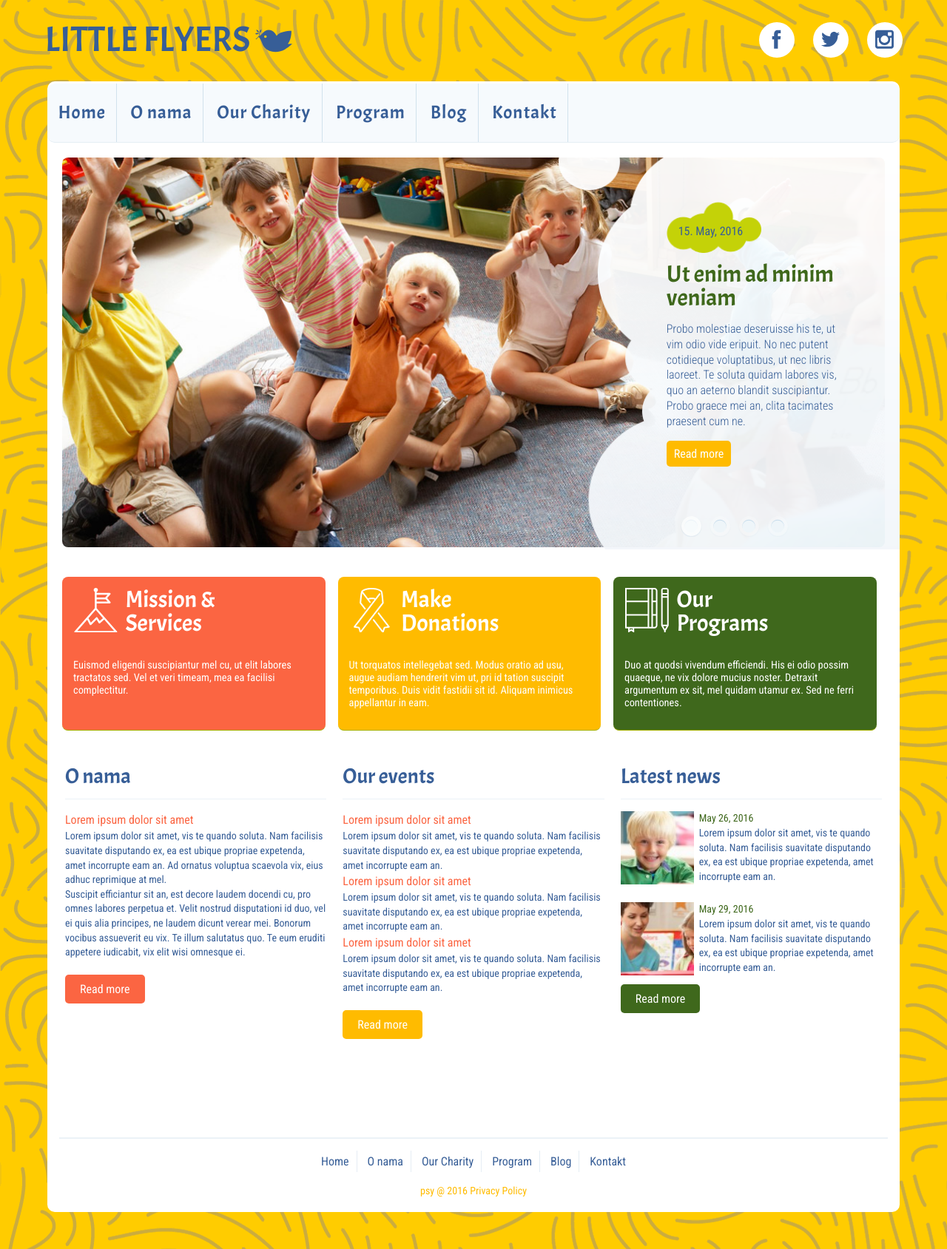
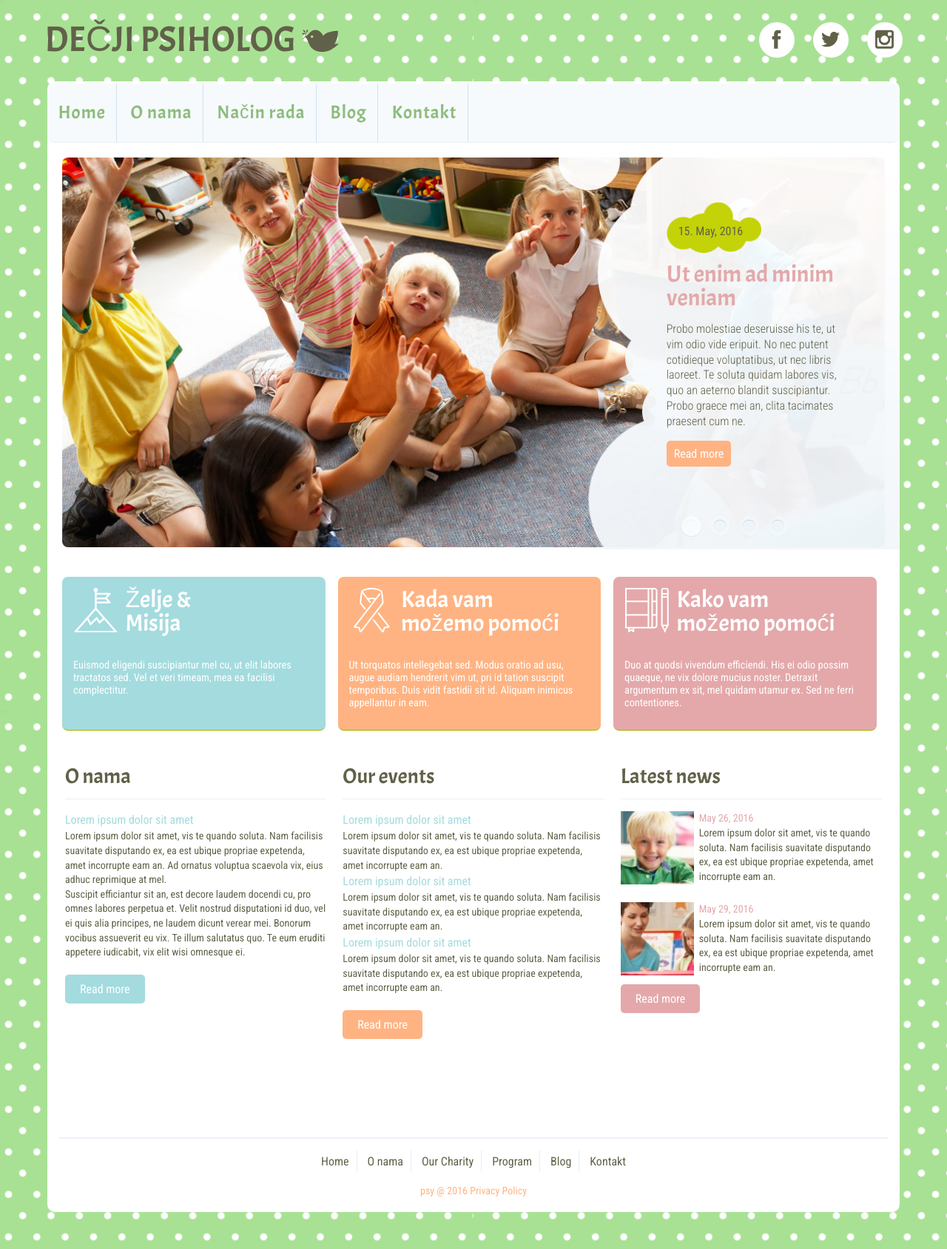
Before and after one commit to aleksandarbatin/pstherapy-dev, a PHP site: page / in a window 1280 px wide. Shown: the whole page at 74% size. Run offline with PHP 8.4, Linux system fonts and the light colour scheme.

Commit message:
colors theme with MIlena

```diff
--- a/app/assets/css/main.css
+++ b/app/assets/css/main.css
@@ -128,9 +128,9 @@ html, body {
   overflow-x: hidden; }
 
 body {
-  background: url("../img/pattern-gog.png");
-  padding-bottom: 50px;
-  background-color: #F4CC70; }
+  background: url("../img/patternMM.jpg");
+  background-color: #a8e194;
+  padding-bottom: 50px; }
 
 img {
   display: block;
@@ -216,7 +216,7 @@ u {
   -webkit-appearance: none; }
 
 .btn-read, .btnClear, .btnSend, .contact .btnSend input, .contact .btnClear input {
-  background-color: #FFBB00;
+  background-color: #ffb382;
   color: #fff;
   font-family: "Roboto Condensed", sans-serif;
   padding: 10px 20px;
@@ -258,12 +258,12 @@ u {
       margin-bottom: 2rem;
       padding: 1.5rem; } }
   .colorTeaser_box:nth-of-type(1) {
-    background-color: #FB6542; }
+    background-color: #a4dbde; }
   .colorTeaser_box:nth-of-type(2) {
-    background-color: #FFBB00; }
+    background-color: #ffb382; }
   .colorTeaser_box:nth-of-type(3) {
     margin-right: 0;
-    background-color: #3F681C; }
+    background-color: #e4a8aa; }
   .colorTeaser_box svg {
     float: left;
     width: 3.8rem;
@@ -304,7 +304,7 @@ u {
 .content_title {
   font-family: "Acme", sans-serif;
   font-size: 1.8rem;
-  color: #375E97;
+  color: #616149;
   padding-bottom: 1rem;
   margin-top: 1rem;
   margin-bottom: 1rem;
@@ -326,7 +326,7 @@ u {
     font-family: "Roboto Condensed", sans-serif;
     font-size: 1rem;
     line-height: 1.5;
-    color: #FB6542; }
+    color: #a4dbde; }
     @media (max-width: 680px) {
       .content_block .content_block_subtitle, .content_block--wider .content_block_subtitle, .content_block--faqs .content_block_subtitle {
         margin-bottom: 1rem;
@@ -337,12 +337,12 @@ u {
     font-family: "Roboto Condensed", sans-serif;
     font-size: 0.875rem;
     line-height: 1.4;
-    color: #375E97; }
+    color: #616149; }
     @media (max-width: 680px) {
       .content_block p, .content_block--wider p, .content_block--faqs p, .content_block ul li, .content_block--wider ul li, .content_block--faqs ul li {
         font-size: 1.4rem; } }
   .content_block .datemini, .content_block--wider .datemini, .content_block--faqs .datemini {
-    color: #3F681C; }
+    color: #e4a8aa; }
   .content_block--wider {
     float: left !important;
     margin-bottom: 1.5rem;
@@ -391,12 +391,12 @@ u {
   float: left;
   margin-right: 2%; }
   .content_block:nth-of-type(1) .btn-read, .content_block--wider:nth-of-type(1) .btn-read, .content_block--faqs:nth-of-type(1) .btn-read, .content_block:nth-of-type(1) .btnClear, .content_block--wider:nth-of-type(1) .btnClear, .content_block--faqs:nth-of-type(1) .btnClear, .content_block:nth-of-type(1) .btnSend, .content_block--wider:nth-of-type(1) .btnSend, .content_block--faqs:nth-of-type(1) .btnSend, .content_block:nth-of-type(1) .contact .btnSend input, .contact .btnSend .content_block:nth-of-type(1) input, .content_block--wider:nth-of-type(1) .contact .btnSend input, .contact .btnSend .content_block--wider:nth-of-type(1) input, .content_block--faqs:nth-of-type(1) .contact .btnSend input, .contact .btnSend .content_block--faqs:nth-of-type(1) input, .content_block:nth-of-type(1) .contact .btnClear input, .contact .btnClear .content_block:nth-of-type(1) input, .content_block--wider:nth-of-type(1) .contact .btnClear input, .contact .btnClear .content_block--wider:nth-of-type(1) input, .content_block--faqs:nth-of-type(1) .contact .btnClear input, .contact .btnClear .content_block--faqs:nth-of-type(1) input {
-    background-color: #FB6542; }
+    background-color: #a4dbde; }
 
 .content_block:nth-of-type(3), .content_block--wider:nth-of-type(3), .content_block--faqs:nth-of-type(3) {
   float: right; }
   .content_block:nth-of-type(3) .btn-read, .content_block--wider:nth-of-type(3) .btn-read, .content_block--faqs:nth-of-type(3) .btn-read, .content_block:nth-of-type(3) .btnClear, .content_block--wider:nth-of-type(3) .btnClear, .content_block--faqs:nth-of-type(3) .btnClear, .content_block:nth-of-type(3) .btnSend, .content_block--wider:nth-of-type(3) .btnSend, .content_block--faqs:nth-of-type(3) .btnSend, .content_block:nth-of-type(3) .contact .btnSend input, .contact .btnSend .content_block:nth-of-type(3) input, .content_block--wider:nth-of-type(3) .contact .btnSend input, .contact .btnSend .content_block--wider:nth-of-type(3) input, .content_block--faqs:nth-of-type(3) .contact .btnSend input, .contact .btnSend .content_block--faqs:nth-of-type(3) input, .content_block:nth-of-type(3) .contact .btnClear input, .contact .btnClear .content_block:nth-of-type(3) input, .content_block--wider:nth-of-type(3) .contact .btnClear input, .contact .btnClear .content_block--wider:nth-of-type(3) input, .content_block--faqs:nth-of-type(3) .contact .btnClear input, .contact .btnClear .content_block--faqs:nth-of-type(3) input {
-    background-color: #3F681C; }
+    background-color: #e4a8aa; }
 
 /*========================
 ----- NAVIGATION - MENU
@@ -411,7 +411,7 @@ u {
       position: absolute;
       width: 100%;
       z-index: 55;
-      background-color: #375E97;
+      background-color: #616149;
       border-radius: 0; } }
   .nav_menu .nav_menu_list > li {
     position: relative;
@@ -428,7 +428,7 @@ u {
       line-height: 1;
       letter-spacing: 1px;
       text-decoration: none;
-      color: #375E97; }
+      color: #8dbc7c; }
       @media (max-width: 680px) {
         .nav_menu .nav_menu_list > li a {
           width: 25%;
@@ -436,7 +436,7 @@ u {
     @media (min-width: 981px) {
       .nav_menu .nav_menu_list > li a:hover {
         color: #fff;
-        background-color: #FFBB00; } }
+        background-color: #8dbc7c; } }
   .nav_menu .nav_menu_list > li:first-child a {
     border-top-left-radius: 0.8rem;
     border-bottom-left-radius: 0.8rem; }
@@ -445,7 +445,7 @@ u {
     position: absolute;
     left: 0;
     right: -4rem;
-    background-color: #FFBB00;
+    background-color: #8dbc7c;
     color: #fff;
     z-index: 5555;
     border-bottom-right-radius: 0.8rem;
@@ -467,7 +467,7 @@ u {
 
 @media (min-width: 981px) {
   .drop-hover:hover {
-    background-color: #FFBB00;
+    background-color: #8dbc7c;
     color: #fff; } }
 
 .show {
@@ -478,13 +478,13 @@ u {
 =============================*/
 .breadcrumbs {
   padding: 0.5rem 1rem;
-  background-color: #F4CC70;
+  background-color: #F6FAFD;
   border-radius: 0.4rem; }
   .breadcrumbs li, .breadcrumbs a {
     font-family: "Roboto Condensed", sans-serif;
     font-size: 0.875rem;
     line-height: 1.4;
-    color: #375E97; }
+    color: #616149; }
     @media (max-width: 680px) {
       .breadcrumbs li, .breadcrumbs a {
         font-size: 1.4rem; } }
@@ -502,7 +502,7 @@ u {
     font-family: "Roboto Condensed", sans-serif;
     font-size: 1rem;
     line-height: 1.5;
-    color: #FB6542; }
+    color: #a4dbde; }
     @media (max-width: 680px) {
       .imageTeaser .imageTeaser__title {
         font-size: 2.5rem; } }
@@ -510,7 +510,7 @@ u {
     font-family: "Roboto Condensed", sans-serif;
     font-size: 0.875rem;
     line-height: 1.4;
-    color: #375E97; }
+    color: #616149; }
     @media (max-width: 680px) {
       .imageTeaser .imageTeaser__text {
         font-size: 1.4rem; } }
@@ -533,7 +533,7 @@ u {
     width: 2.5rem;
     height: 2.5rem; }
     .menu_btn svg path {
-      fill: #375E97; }
+      fill: #616149; }
 
 /*================
 ----- HEADER
@@ -557,7 +557,7 @@ u {
     .header .logo a {
       font-family: "Acme", sans-serif;
       font-size: 3rem;
-      color: #375E97; }
+      color: #616149; }
       @media (max-width: 680px) {
         .header .logo a {
           font-size: 4rem; } }
@@ -566,7 +566,7 @@ u {
         height: 3.125rem;
         vertical-align: sub; }
         .header .logo a svg path {
-          fill: #375E97; }
+          fill: #616149; }
         @media (max-width: 680px) {
           .header .logo a svg {
             width: 4rem;
@@ -600,7 +600,7 @@ u {
     width: 1.56rem;
     height: 1.9rem;
     vertical-align: super;
-    fill: #375E97; }
+    fill: #616149; }
   .social-icons li:last-child a {
     margin-right: 0; }
 
@@ -627,7 +627,7 @@ u {
       font-family: "Roboto Condensed", sans-serif;
       font-size: 1rem;
       line-height: 1.2;
-      color: #375E97; }
+      color: #616149; }
       @media (max-width: 680px) {
         .footer_menu li a {
           font-size: 1.4rem; } }
@@ -639,7 +639,7 @@ u {
   font-size: 0.875rem;
   line-height: 1.3;
   text-align: center;
-  color: #FFBB00; }
+  color: #ffb382; }
   @media (max-width: 680px) {
     .footer_rights {
       padding: 1rem 0;
@@ -676,7 +676,7 @@ u {
       position: absolute;
       top: 2rem;
       left: 1rem;
-      color: #375E97;
+      color: #616149;
       text-align: center;
       font-family: "Roboto Condensed", sans-serif;
       font-size: 1rem;
@@ -686,7 +686,7 @@ u {
       top: 0;
       left: 0;
       width: 100%;
-      fill: #FB6542; }
+      fill: #a4dbde; }
       .slider_content .date svg path {
         width: 100%;
         height: 100%; }
@@ -696,7 +696,7 @@ u {
     font-size: 1rem;
     line-height: 1;
     color: #fff;
-    background-color: #FFBB00;
+    background-color: #ffb382;
     padding: 8px 10px;
     border-radius: 5px; }
 
@@ -721,7 +721,7 @@ u {
   margin-bottom: 1rem;
   font-family: "Acme", sans-serif;
   font-size: 2rem;
-  color: #3F681C; }
+  color: #e4a8aa; }
 
 @media (max-width: 980px) {
   .slider_content_text {
@@ -733,7 +733,7 @@ u {
   font-size: 1rem;
   font-weight: 300;
   line-height: 1.3;
-  color: #375E97; }
+  color: #616149; }
 
 /*===============================
 -------  SLICK SLIDER MAIN
--- a/app/index.html
+++ b/app/index.html
@@ -13,7 +13,7 @@
 	<div class="header">
 		<div class="container">
 			<h1 class="logo">
-				<a href="#">LITTLE FLYERS
+				<a href="#">DEČJI PSIHOLOG
 					<svg version="1.1" x="0px" y="0px" width="50px" height="50px" viewBox="0 0 443.591 443.591" style="enable-background:new 0 0 443.591 443.591;" xml:space="preserve">
 						<g>
 							<g>
@@ -70,16 +70,17 @@
 					<li><a href="#">Home</a></li>
 					<li class="drop-hover drop-btnOne"><a class="prevent-link" href="about.html">O nama</a>
 						<ul class="dropdown-menu drop-menuOne">
-							<li><a href="testimonials.html">Testimonials</a></li>
-							<li><a href="faqs.html">FACQs</a></li>
-							<li><a href="#">Archives</a></li>
+							<li><a href="testimonials.html">Ko smo mi?</a></li>
+							<li><a href="faqs.html">Želje i misija</a></li>
+							<li><a href="#">Kada vam mozemo pomoći</a></li>
+							<li><a href="#">Kako vam mozemo pomoći</a></li>
 						</ul>
 					</li>
-					<li><a href="our-charities.html">Our Charity</a></li>
-					<li class="drop-hover drop-btnTwo"><a class="prevent-link" href="program.html">Program</a>
+					<!-- <li><a href="our-charities.html">Our Charity</a></li> -->
+					<li class="drop-hover drop-btnTwo"><a class="prevent-link" href="program.html">Način rada</a>
 						<ul class="dropdown-menu drop-menuTwo">
-							<li><a href="#">Program 1</a></li>
-							<li><a href="#">Program 2</a></li>
+							<li><a href="#">Kako izgleda dečja psihoterapija</a></li>
+							<li><a href="#">Modaliteti</a></li>
 							<li><a href="#">Program 3</a></li>
 						</ul>
 					</li>
@@ -160,7 +161,7 @@
 							</g>
 						</g>
 					</svg>
-					<h3 class="colorTeaser_box_title">Mission & <br>Services</h3>
+					<h3 class="colorTeaser_box_title">Želje & <br>Misija</h3>
 					<div class="colorTeaser_box_text">
 						<p>Euismod eligendi suscipiantur mel cu, ut elit labores tractatos sed. Vel et veri timeam, mea ea facilisi complectitur.</p>
 					</div>
@@ -176,7 +177,7 @@
 						</g>
 					</g>
 					</svg>
-					<h3 class="colorTeaser_box_title">Make<br> Donations</h3>
+					<h3 class="colorTeaser_box_title">Kada vam<br> možemo pomoći</h3>
 					<div class="colorTeaser_box_text">
 						<p>Ut torquatos intellegebat sed. Modus oratio ad usu, augue audiam hendrerit vim ut, pri id tation suscipit temporibus. Duis vidit fastidii sit id. Aliquam inimicus appellantur in eam.</p>
 					</div>
@@ -188,7 +189,7 @@
 							<path d="M56.015,0h-4.029C50.339,0,49,1.339,49,2.985V7v6v37.266l4,7V59c0,0.553,0.447,1,1,1s1-0.447,1-1v-1.734l4-7V13V7V2.985   C59,1.339,57.661,0,56.015,0z M51,9h6v2h-6V9z M54,54.984L51.723,51h4.554L54,54.984z M57,49h-6V13h6V49z M51,7V2.985   C51,2.442,51.442,2,51.985,2h4.029C56.558,2,57,2.442,57,2.985V7H51z" fill="#FFFFFF"/>
 						</g>
 					</svg>
-					<h3 class="colorTeaser_box_title">Our<br> Programs</h3>
+					<h3 class="colorTeaser_box_title">Kako vam <br> možemo pomoći</h3>
 					<div class="colorTeaser_box_text">
 						<p>Duo at quodsi vivendum efficiendi. His ei odio possim quaeque, ne vix dolore mucius noster. Detraxit argumentum ex sit, mel quidam utamur ex. Sed ne ferri contentiones.</p>
 					</div>
--- a/app/scss/components/_breadcrumbs.scss
+++ b/app/scss/components/_breadcrumbs.scss
@@ -4,7 +4,7 @@
 
 .breadcrumbs {
 	padding: 0.5rem 1rem;
-	background-color: $colorDecor-white;
+	background-color: #F6FAFD;
 	border-radius: 0.4rem;
 	li,a {
 		font-family: $textFont;
--- a/app/scss/components/_navigation-menu.scss
+++ b/app/scss/components/_navigation-menu.scss
@@ -29,7 +29,7 @@
 		line-height: 1;
 		letter-spacing: 1px;
 		text-decoration: none;
-		color: $colorText-blue;
+		color: rgb(141,188,124);
 		@include breakpoint(mobile) {
 				width: 25%;
 				color: $colorWhite;
@@ -38,7 +38,7 @@
 		a:hover {
 			@include breakpoint(exeptGadgets) {
 				color: #fff;
-				background-color: $colorDecor-blue;
+				background-color: rgb(141,188,124);
 			}
 		}
 	}
@@ -51,7 +51,7 @@
 		position: absolute;
 		left: 0;
 		right: -4rem;
-		background-color: $colorDecor-blue;
+		background-color:  rgb(141,188,124);
 		color: #fff;
 		z-index: 5555;
 		border-bottom-right-radius: 0.8rem;
@@ -83,7 +83,7 @@
 
 .drop-hover:hover {
 	@include breakpoint(exeptGadgets) {
-		background-color: $colorDecor-blue;
+		background-color:rgb(141,188,124);
 		color: #fff;
 	}
 }
--- a/app/scss/config/_baseConfig.scss
+++ b/app/scss/config/_baseConfig.scss
@@ -25,9 +25,10 @@ html, body {
 }
 
 body {
-    background: url('../img/pattern-gog.png');
+    background: url('../img/patternMM.jpg');
+    background-color:rgb(168,225,148);
     padding-bottom: 50px;
-    background-color: $colorDecor-white;
+    // background-color: $colorDecor-white;
 }
 
 img {
--- a/app/scss/config/_variables.scss
+++ b/app/scss/config/_variables.scss
@@ -9,10 +9,10 @@ $colorRed  : #F00;
 $colorGreen: #0F0;
 $colorBlue : #00F;
 
-$colorText-blue: #375E97;
-$colorDecor-green: #FB6542;
-$colorDecor-blue: #FFBB00;
-$colorDecor-orange: #3F681C;
+$colorText-blue: rgb(97,97,73);
+$colorDecor-green: rgb(164,219,222);
+$colorDecor-blue: rgb(255,179,130);
+$colorDecor-orange: rgb(228,168,170);
 $colorDecor-white: #F4CC70;
 $colorDecor-whiteR: #F6FAFD;
 
```
Also changed, not shown: app/about.html (+5 -4 lines), app/contact.html (+4 -3 lines), app/faqs.html (+5 -4 lines), app/our-charities.html (+5 -4 lines), app/program.html (+5 -4 lines), app/testimonials.html (+5 -4 lines), app/assets/img/patternMM.jpg (added).
